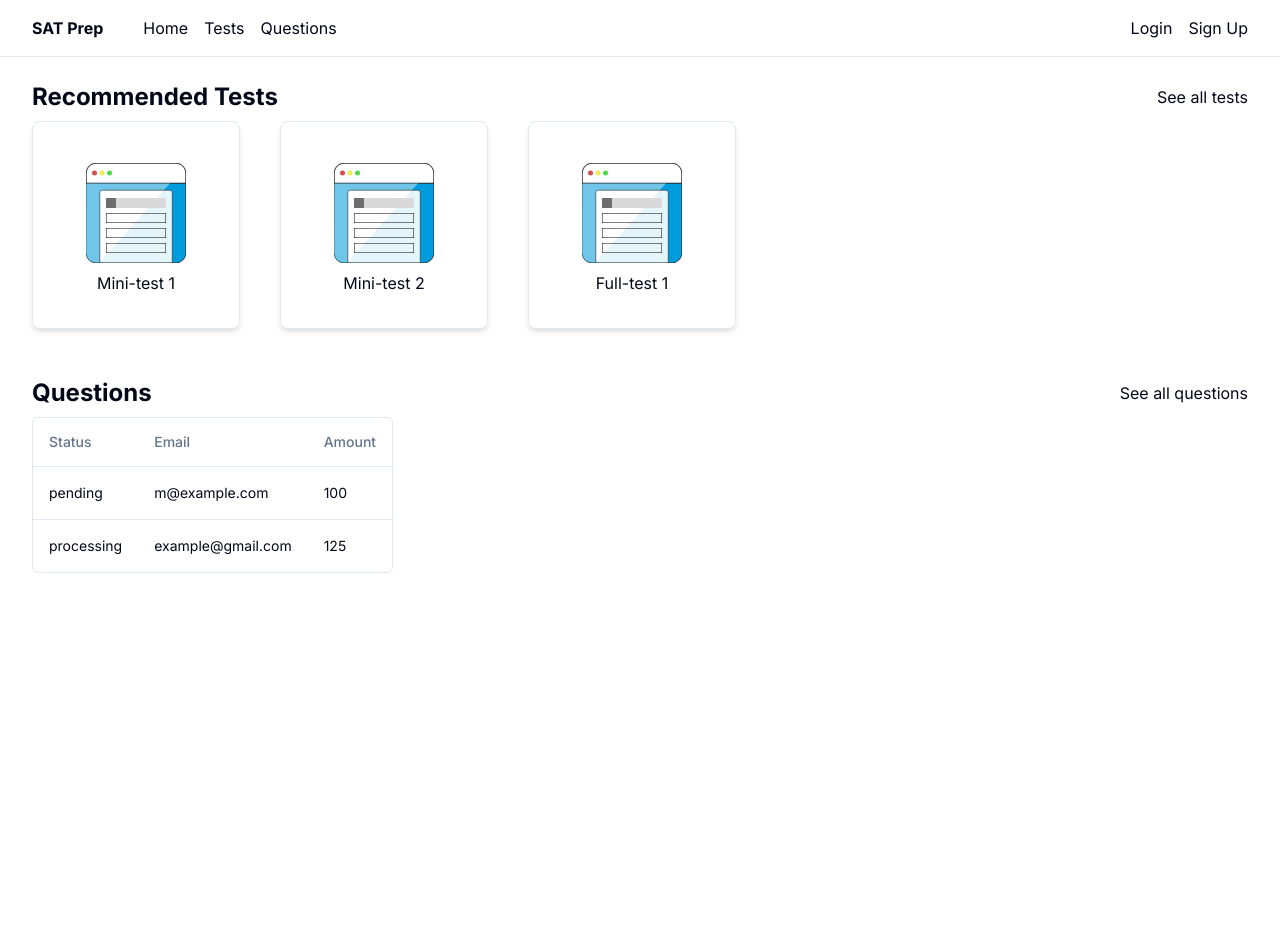
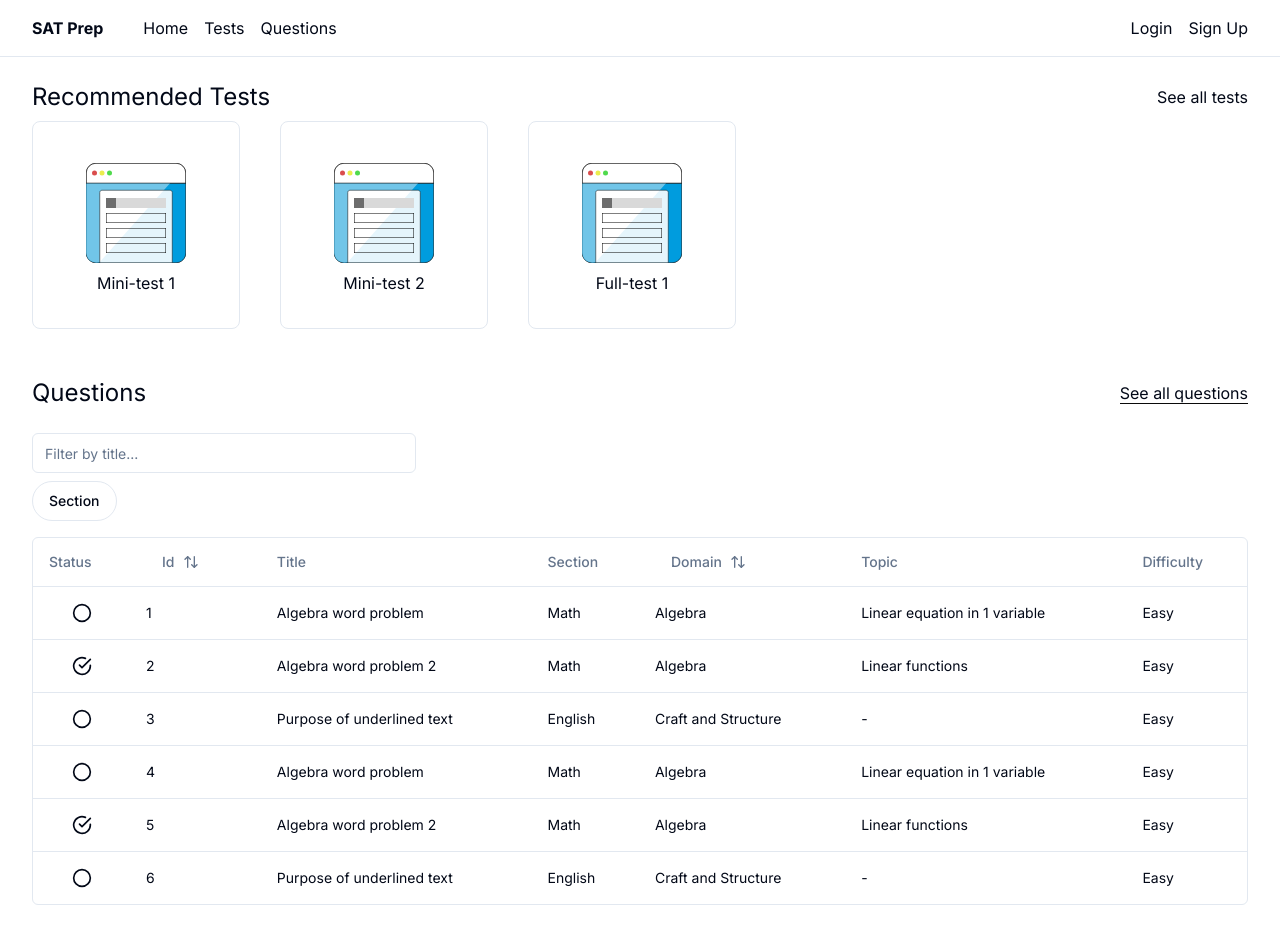
Before and after one commit to rayyanQ/sat-prep, a Next.js app: page / in a window 1280 px wide. Before the commit the page ends 800 px from the top, so only its background shows below. Built offline with nearby package versions, Linux system fonts and the light colour scheme.

Commit message:
style the login page

```diff
--- a/src/app/login/page.tsx
+++ b/src/app/login/page.tsx
@@ -1,14 +1,42 @@
 import { login, signup } from './actions'
+import Header from "@/components/Header"
+import { Input } from "@/components/ui/input"
+import { Button } from "@/components/ui/button"
+import { Card, CardContent, CardHeader } from "@/components/ui/card"
+import { H2 } from "@/components/ui/heading"
 
 export default function LoginPage() {
   return (
-    <form>
-      <label htmlFor="email">Email:</label>
-      <input id="email" name="email" type="email" required />
-      <label htmlFor="password">Password:</label>
-      <input id="password" name="password" type="password" required />
-      <button formAction={login}>Log in</button>
-      <button formAction={signup}>Sign up</button>
-    </form>
+    <div className="w-full h-screen flex flex-col">
+      <Header loggedin={false} />
+      <main className="w-full h-full flex flex-col justify-center items-center">
+        <Card>
+          <CardHeader className="w-full text-center">
+            <H2>Log in</H2>
+          </CardHeader>
+          <CardContent>
+            <form className="flex flex-col justify-center items-start space-y-2">
+              <span>
+                <label htmlFor="email">Email:</label>
+                <Input id="email" name="email" type="email" placeholder="Email" className="w-64 max-w-lg" required />
+              </span>
+              <span>
+                <label htmlFor="password">Password:</label>
+                <Input id="password" name="password" type="password" placeholder="Password" className="w-64 max-w-lg" required />
+              </span>
+              {/*<span>
+                <label htmlFor="remember">Remember me:</label>
+                <Input id="remember" name="remember" type="checkbox" />
+              </span>*/}
+              <span className="w-full flex flex-col justify-center items-center pt-2 space-y-2">
+                <Button formAction={login}>Log in</Button>
+                <p>or</p>
+                <Button formAction={signup}>Sign up</Button>
+              </span>
+            </form>
+          </CardContent>
+        </Card>
+      </main>
+    </div>
   )
 }
--- a/src/app/page.tsx
+++ b/src/app/page.tsx
@@ -1,8 +1,9 @@
 import { Tabs, TabsContent, TabsList, TabsTrigger } from "@/components/ui/tabs"
 import Header from "@/components/Header"
 import TestCard from "@/components/TestCard"
-import { Payment, columns } from "@/components/TestTable/columns"
+import { Question, columns } from "@/components/TestTable/columns"
 import { DataTable } from "@/components/TestTable/data-table"
+import { H2 } from "@/components/ui/heading"
 import TestIcon from "../../public/test-icon.svg"
 import Image from "next/image"
 
@@ -20,20 +21,67 @@ const TEST_DATA = [
   },
 ];
 
-const payment: Payment[] = [
+const questions: Question[] = [
   {
-    id: "728ed52f",
-    amount: 100,
-    status: "pending",
-    email: "m@example.com",
+    uid: "al56d",
+    id: 1,
+    title: "Algebra word problem",
+    section: "Math",
+    domain: "Algebra",
+    topic: "Linear equation in 1 variable",
+    difficulty: "Easy",
+    status: "Incomplete",
   },
   {
-    id: "489e1d42",
-    amount: 125,
-    status: "processing",
-    email: "example@gmail.com",
+    uid: "al9sx",
+    id: 2,
+    title: "Algebra word problem 2",
+    section: "Math",
+    domain: "Algebra",
+    topic: "Linear functions",
+    difficulty: "Easy",
+    status: "Complete",
   },
-  // ...
+  {
+    uid: "al56d",
+    id: 3,
+    title: "Purpose of underlined text",
+    section: "English",
+    domain: "Craft and Structure",
+    topic: "-",
+    difficulty: "Easy",
+    status: "Incomplete",
+  },
+  {
+    uid: "al56d",
+    id: 4,
+    title: "Algebra word problem",
+    section: "Math",
+    domain: "Algebra",
+    topic: "Linear equation in 1 variable",
+    difficulty: "Easy",
+    status: "Incomplete",
+  },
+  {
+    uid: "al9sx",
+    id: 5,
+    title: "Algebra word problem 2",
+    section: "Math",
+    domain: "Algebra",
+    topic: "Linear functions",
+    difficulty: "Easy",
+    status: "Complete",
+  },
+  {
+    uid: "al56d",
+    id: 6,
+    title: "Purpose of underlined text",
+    section: "English",
+    domain: "Craft and Structure",
+    topic: "-",
+    difficulty: "Easy",
+    status: "Incomplete",
+  },
 ]
 
 // Main Home page component
@@ -54,7 +102,7 @@ const TestSection = () => {
     <section className="container py-6">
         <div className="flex flex-row justify-between items-center pb-2">
           <div>
-            <h3 className="text-2xl font-bold">Recommended Tests</h3>
+            <H2>Recommended Tests</H2>
           </div>
           <div>
             <a href="#">See all tests</a>
@@ -80,16 +128,16 @@ const QuestionSection = () => {
     <section className="container py-6">
       <div className="flex flex-row justify-between items-center pb-2">
         <div>
-          <h3 className="text-2xl font-bold">Questions</h3>
+          <H2>Questions</H2>
           <Tabs></Tabs>
         </div>
         <div>
-          <a href="#">See all questions</a>
+          <a href="#" className="border-b border-neutral-950">See all questions</a>
         </div>
       </div>
 
-      <div className="flex flex-row justify-start items-center space-x-10">
-        <DataTable columns={columns} data={payment} />
+      <div className="flex flex-col justify-center items-center">
+        <DataTable columns={columns} data={questions} />
       </div>
     </section>
   );
--- a/src/components/TestCard.tsx
+++ b/src/components/TestCard.tsx
@@ -2,7 +2,7 @@ import { ReactNode } from "react";
 
 const TestCard = ({ children }: { children: ReactNode }) => {
   return (
-    <div className="aspect-square flex flex-col justify-center items-center border rounded-lg shadow-md w-52 px-5">
+    <div className="aspect-square flex flex-col justify-center items-center border rounded-lg w-52 px-5">
       {children}
     </div>
   );
--- a/src/components/TestTable/columns.tsx
+++ b/src/components/TestTable/columns.tsx
@@ -1,27 +1,78 @@
 "use client"
 
 import { ColumnDef } from "@tanstack/react-table"
+import { Circle, CircleCheckBig, ArrowUpDown } from "lucide-react"
+import { Button } from "@/components/ui/button"
 
 // This type is used to define the shape of our data.
 // You can use a Zod schema here if you want.
-export type Payment = {
-  id: string
-  amount: number
-  status: "pending" | "processing" | "success" | "failed"
-  email: string
+export type Question = {
+  uid: string
+  id: number
+  title: string
+  section: "English" | "Math"
+  domain: string
+  topic: string
+  difficulty: "Easy" | "Medium" | "Hard"
+  status: "Incomplete" | "Complete"
 }
 
-export const columns: ColumnDef<Payment>[] = [
+export const columns: ColumnDef<Question>[] = [
   {
     accessorKey: "status",
     header: "Status",
+    cell: ({ row }) => {
+      return <div className="w-full flex justify-center items-center">
+        {
+          row.original.status === "Complete" ?
+          <CircleCheckBig size={20} /> :
+          <Circle size={20} />
+        }
+      </div>
+    }
   },
   {
-    accessorKey: "email",
-    header: "Email",
+    accessorKey: "id",
+    header: ({ column }) => {
+      return (
+        <Button
+          variant="ghost"
+          onClick={() => column.toggleSorting(column.getIsSorted() === "asc")}
+        >
+          Id
+          <ArrowUpDown className="ml-2 h-4 w-4" />
+        </Button>
+      )
+    },
   },
   {
-    accessorKey: "amount",
-    header: "Amount",
+    accessorKey: "title",
+    header: "Title",
+  },
+  {
+    accessorKey: "section",
+    header: "Section",
+  },
+  {
+    accessorKey: "domain",
+    header: ({ column }) => {
+      return (
+        <Button
+          variant="ghost"
+          onClick={() => column.toggleSorting(column.getIsSorted() === "asc")}
+        >
+          Domain
+          <ArrowUpDown className="ml-2 h-4 w-4" />
+        </Button>
+      )
+    },
+  },
+  {
+    accessorKey: "topic",
+    header: "Topic",
+  },
+  {
+    accessorKey: "difficulty",
+    header: "Difficulty",
   },
 ]
--- a/src/components/TestTable/data-table.tsx
+++ b/src/components/TestTable/data-table.tsx
@@ -1,9 +1,15 @@
 "use client"
+
+import { useState } from "react"
 
 import {
   ColumnDef,
+  ColumnFiltersState,
+  SortingState,
   flexRender,
   getCoreRowModel,
+  getFilteredRowModel,
+  getSortedRowModel,
   useReactTable,
 } from "@tanstack/react-table"
 
@@ -16,6 +22,10 @@ import {
   TableRow,
 } from "@/components/ui/table"
 
+import { Input } from "@/components/ui/input"
+
+import { FilterDropdown } from "./filter"
+
 interface DataTableProps<TData, TValue> {
   columns: ColumnDef<TData, TValue>[]
   data: TData[]
@@ -25,13 +35,41 @@ export function DataTable<TData, TValue>({
   columns,
   data,
 }: DataTableProps<TData, TValue>) {
+
+  const [sorting, setSorting] = useState<SortingState>([])
+  const [columnFilters, setColumnFilters] = useState<ColumnFiltersState>(
+    []
+  )
+
   const table = useReactTable({
     data,
     columns,
     getCoreRowModel: getCoreRowModel(),
+    onSortingChange: setSorting,
+    getSortedRowModel: getSortedRowModel(),
+    onColumnFiltersChange: setColumnFilters,
+    getFilteredRowModel: getFilteredRowModel(),
+    state: {
+      sorting,
+      columnFilters,
+    },
   })
 
   return (
+    <div className="w-full">
+      <div className="flex flex-col space-y-2 w-full py-4">
+        <Input
+          placeholder="Filter by title..."
+          value={(table.getColumn("title")?.getFilterValue() as string) ?? ""}
+          onChange={(event) =>
+            table.getColumn("title")?.setFilterValue(event.target.value)
+          }
+          className="max-w-sm"
+        />
+        <div>
+          <FilterDropdown />
+        </div>
+      </div>
       <div className="rounded-md border">
         <Table>
           <TableHeader>
@@ -76,5 +114,6 @@ export function DataTable<TData, TValue>({
           </TableBody>
         </Table>
       </div>
+    </div>
   )
 }
--- /dev/null
+++ b/src/components/TestTable/filter.tsx
@@ -0,0 +1,36 @@
+"use client"
+
+import { useState } from "react"
+import { Button } from "@/components/ui/button"
+import {
+  DropdownMenu,
+  DropdownMenuContent,
+  DropdownMenuLabel,
+  DropdownMenuRadioGroup,
+  DropdownMenuRadioItem,
+  DropdownMenuSeparator,
+  DropdownMenuTrigger,
+} from "@/components/ui/dropdown-menu"
+import { Dot } from "lucide-react"
+
+export function FilterDropdown() {
+  const [section, setSection] = useState("all")
+
+  return (
+    <DropdownMenu>
+      <DropdownMenuTrigger asChild>
+        <Button variant="outline">
+          {section !== "all" && <Dot size={20} />}
+          Section
+        </Button>
+      </DropdownMenuTrigger>
+      <DropdownMenuContent align="start" className="w-56">
+        <DropdownMenuRadioGroup value={section} onValueChange={setSection}>
+          <DropdownMenuRadioItem value="all">All</DropdownMenuRadioItem>
+          <DropdownMenuRadioItem value="Math">Math</DropdownMenuRadioItem>
+          <DropdownMenuRadioItem value="english">Reading and Writing</DropdownMenuRadioItem>
+        </DropdownMenuRadioGroup>
+      </DropdownMenuContent>
+    </DropdownMenu>
+  )
+}
--- a/src/components/header.tsx
+++ b/src/components/header.tsx
@@ -15,9 +15,9 @@ const Header = ({ loggedin=false } : { loggedin?: boolean }) => {
         <div className="flex flex-row items-center space-x-10">
           <span className="font-bold">SAT Prep</span>
           <nav className="flex flex-row items-center space-x-4">
-            <a href="#">Home</a>
-            <a href="#">Tests</a>
-            <a href="#">Questions</a>
+            <Link href="/">Home</Link>
+            <Link href="/tests">Tests</Link>
+            <Link href="/questions">Questions</Link>
           </nav>
         </div>
 
--- a/src/components/ui/heading.tsx
+++ b/src/components/ui/heading.tsx
@@ -4,7 +4,7 @@ const H1 = ({children}: {children: React.ReactNode}) => {
 }
 
 const H2 = ({children}: {children: React.ReactNode}) => {
-  return <h2 className="text-2xl mb-4">{children}</h2>;
+  return <h2 className="text-2xl">{children}</h2>;
 }
 
 const H3 = ({children}: {children: React.ReactNode}) => {
--- /dev/null
+++ b/src/components/ui/input.tsx
@@ -0,0 +1,25 @@
+import * as React from "react"
+
+import { cn } from "@/lib/utils"
+
+export interface InputProps
+  extends React.InputHTMLAttributes<HTMLInputElement> {}
+
+const Input = React.forwardRef<HTMLInputElement, InputProps>(
+  ({ className, type, ...props }, ref) => {
+    return (
+      <input
+        type={type}
+        className={cn(
+          "flex h-10 w-full rounded-md border border-input bg-background px-3 py-2 text-sm ring-offset-background file:border-0 file:bg-transparent file:text-sm file:font-medium placeholder:text-muted-foreground focus-visible:outline-none focus-visible:ring-2 focus-visible:ring-ring focus-visible:ring-offset-2 disabled:cursor-not-allowed disabled:opacity-50",
+          className
+        )}
+        ref={ref}
+        {...props}
+      />
+    )
+  }
+)
+Input.displayName = "Input"
+
+export { Input }
```
Lines whose indentation alone changed are shown as unchanged.
